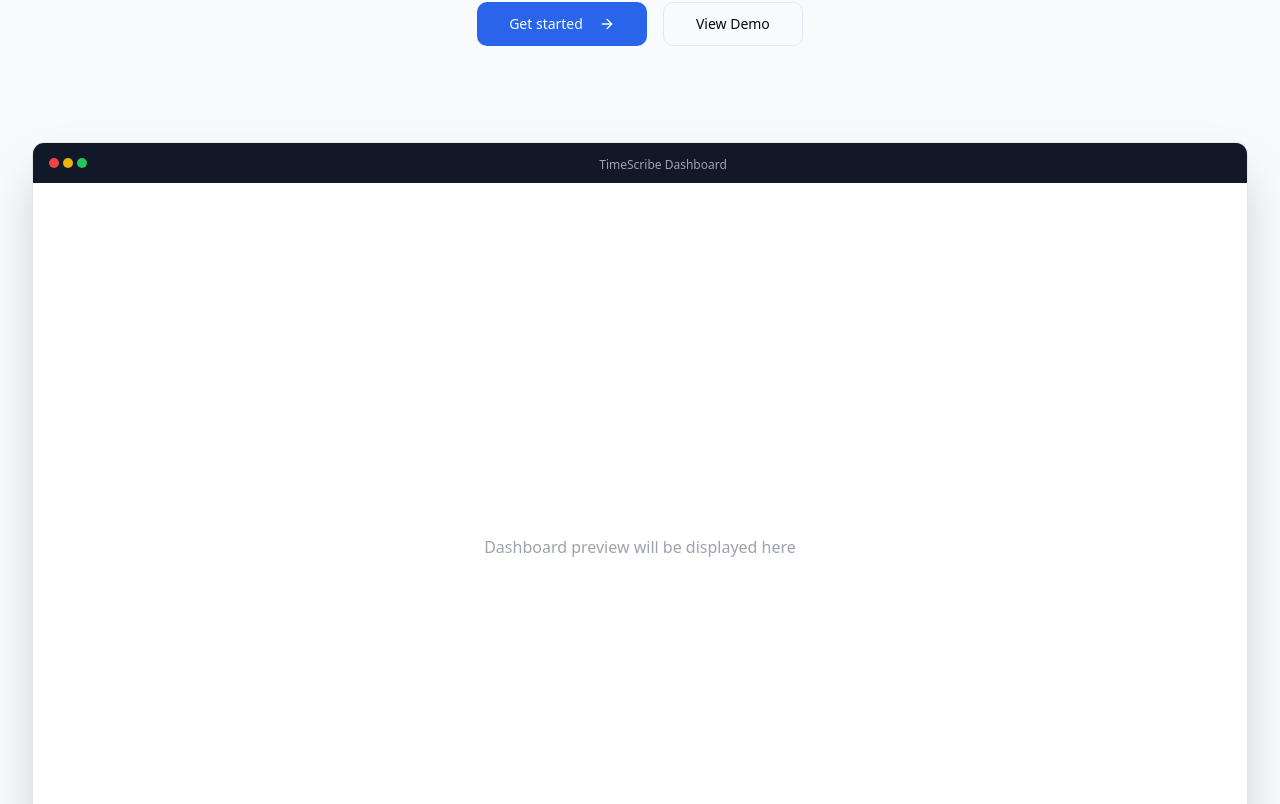
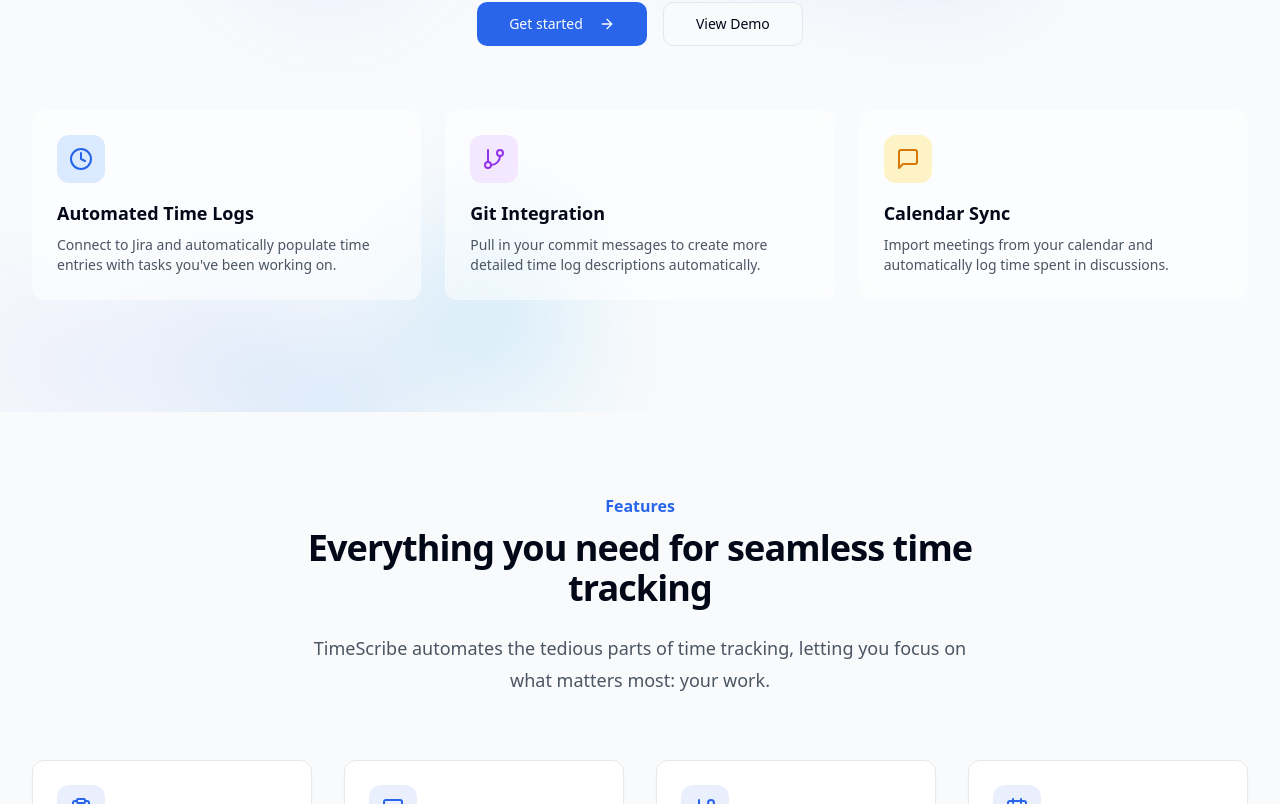
Before and after one commit to reas06/jira-time-scribe, a React (Vite) app: page / in a window 1280 px wide. Shown: the part 456-1260 px from the top of the page. Built offline with nearby package versions, Linux system fonts and the light colour scheme.

Commit message:
Remove dashboard placeholder
Removes the dashboard placeholder from the home page.

```diff
--- a/src/components/home/Hero.tsx
+++ b/src/components/home/Hero.tsx
@@ -63,26 +63,6 @@ const Hero = () => {
           </FadeIn>
         </div>
 
-        <FadeIn delay={500} className="mt-16 sm:mt-24">
-          <div className="relative mx-auto overflow-hidden rounded-xl border border-gray-200 shadow-2xl dark:border-gray-800">
-            <div className="bg-gray-900 py-2 px-4 flex items-center space-x-2">
-              <div className="flex space-x-1">
-                <div className="h-2.5 w-2.5 rounded-full bg-red-500"></div>
-                <div className="h-2.5 w-2.5 rounded-full bg-yellow-500"></div>
-                <div className="h-2.5 w-2.5 rounded-full bg-green-500"></div>
-              </div>
-              <div className="flex-1 text-center">
-                <span className="text-xs text-gray-400">TimeScribe Dashboard</span>
-              </div>
-            </div>
-            <div className="relative bg-white dark:bg-gray-950 w-full aspect-[5/3] overflow-hidden">
-              <div className="absolute inset-0 flex items-center justify-center text-gray-400">
-                Dashboard preview will be displayed here
-              </div>
-            </div>
-          </div>
-        </FadeIn>
-
         <div className="grid grid-cols-1 md:grid-cols-3 gap-6 mt-16">
           <FadeIn delay={600} direction="up">
             <Glass className="p-6">
```
